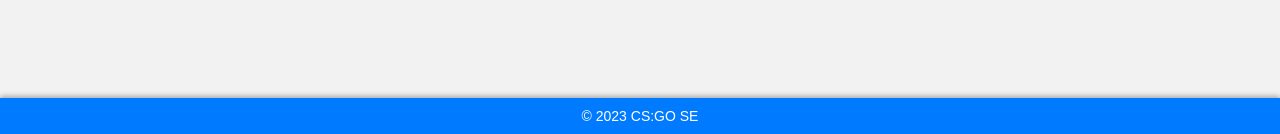
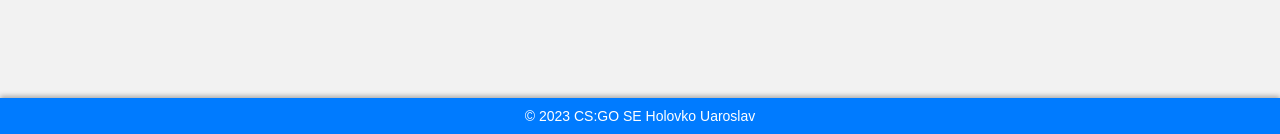
Before and after one commit to VilaTiw/Lowckick_WebProgrammingProject, a Flask app: page / in a window 1280 px wide; the page is wider, and only the part inside the window is pictured. Shown: the part 666-800 px from the top of that part. Run offline with Flask 2, Linux system fonts and the light colour scheme; data that the repository does not hold is empty.

Commit message:
Update HTMLPage2_DB.html

```diff
--- a/templates/HTMLPage2_DB.html
+++ b/templates/HTMLPage2_DB.html
@@ -79,7 +79,7 @@
     </header>
     <a href="localhost:5000/HTMLPage1.html" id="database-link">Search Engine</a>
     <footer>
-        <p>© 2023 CS:GO SE</p>
+        <p>© 2023 CS:GO SE Holovko Uaroslav</p>
     </footer>
     <table>
         <thead>
```
